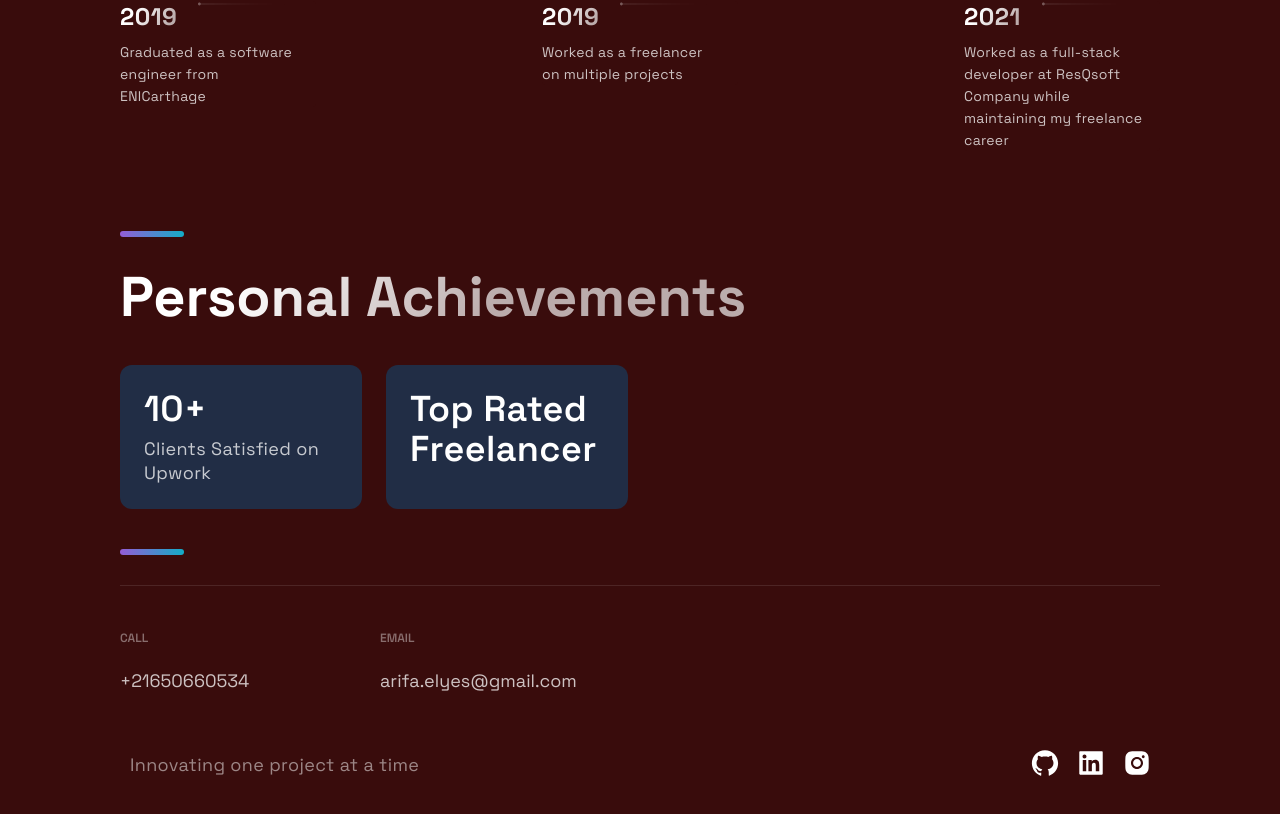
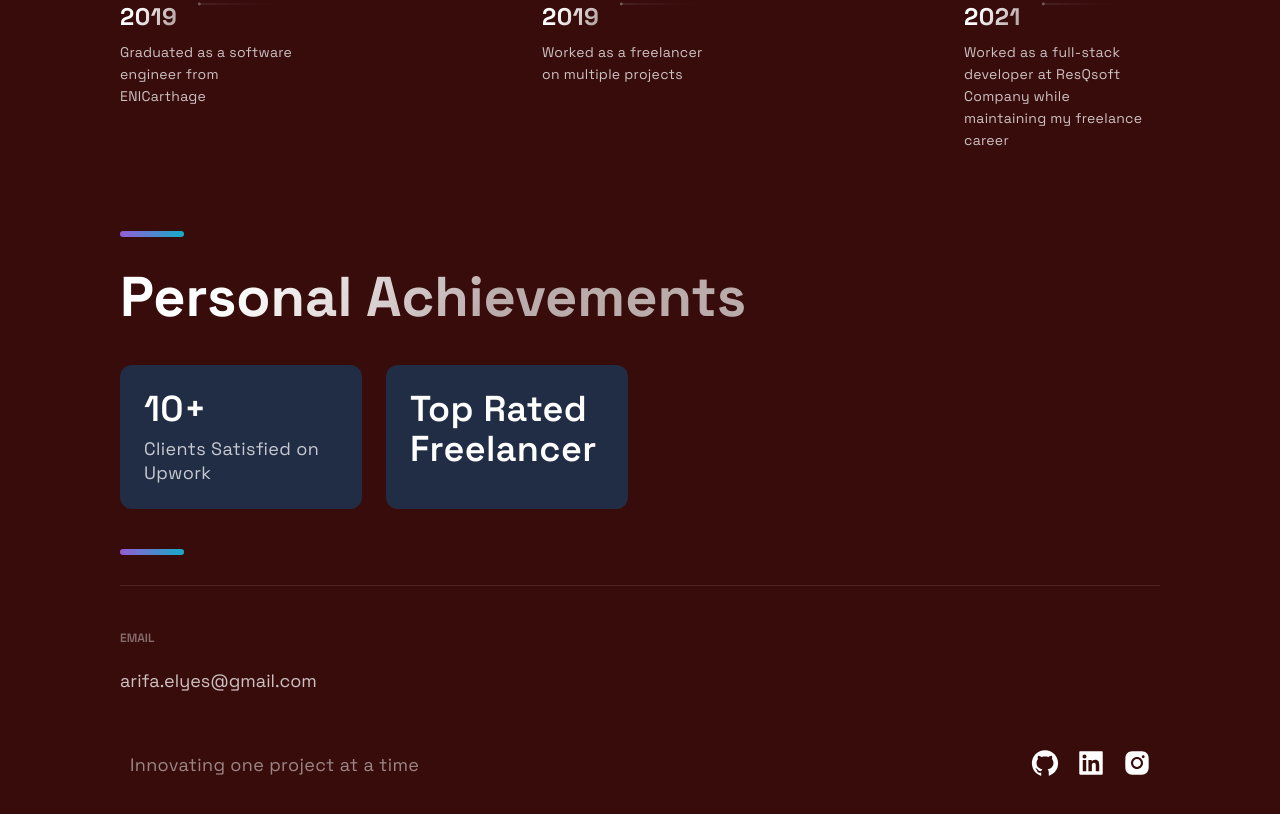
Before and after one commit to elyessAR/me_portfolio, a Next.js app: page / in a window 1280 px wide. Shown: the part 3104-3918 px from the top of the page. Built offline with nearby package versions, Linux system fonts and the light colour scheme.

Commit message:
remove num

```diff
--- a/src/components/Footer/Footer.js
+++ b/src/components/Footer/Footer.js
@@ -18,10 +18,6 @@ const Footer = () => {
   return (
     <FooterWrapper>
       <LinkList>
-        <LinkColumn>
-          <LinkTitle>Call</LinkTitle>
-          <LinkItem href="tel:+21650660534">+21650660534</LinkItem>
-        </LinkColumn>
         <LinkColumn>
           <LinkTitle>Email</LinkTitle>
           <LinkItem href="mailto:arifa.elyes@gmail.com ">arifa.elyes@gmail.com</LinkItem>
```
